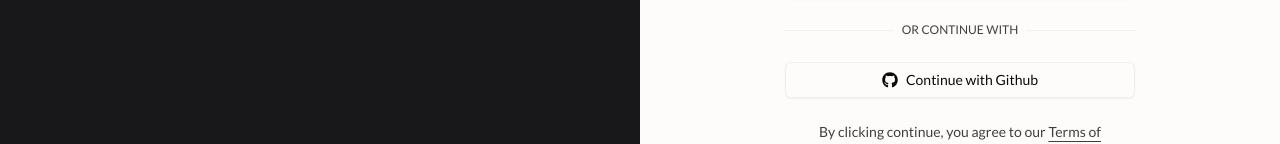
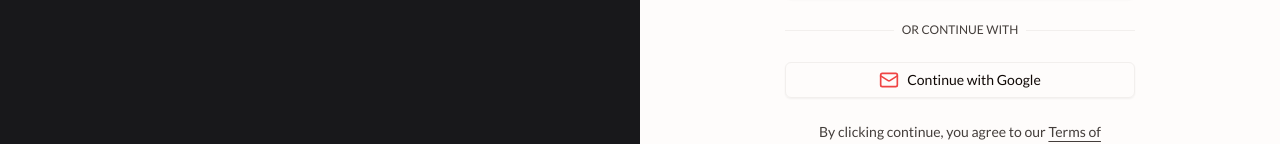
Before and after one commit to vibhuti171/hackathonCBS, a Next.js app: page / in a window 1280 px wide. Shown: the part 418-562 px from the top of the page. Built offline with nearby package versions, Linux system fonts and the light colour scheme; no server answers.

Commit message:
Add Google Sign-In button and integrate with NextAuth providers

```diff
--- /dev/null
+++ b/app/(auth)/_components/google-auth-button.tsx
@@ -0,0 +1,26 @@
+'use client';
+
+import { useSearchParams } from 'next/navigation';
+import { signIn } from 'next-auth/react';
+import { Button } from '@/components/ui/button';
+
+import  { MailIcon } from "lucide-react";
+
+export default function GoogleSignInButton() {
+  const searchParams = useSearchParams();
+  const callbackUrl = searchParams.get('callbackUrl');
+
+  return (
+    <Button
+      className="w-full"
+      variant="outline"
+      type="button"
+      onClick={() =>
+        signIn('google', { callbackUrl: callbackUrl ?? '/dashboard' })
+      }
+    >
+       <MailIcon className="w-5 h-5 mr-2 text-red-500" />
+      Continue with Google
+    </Button>
+  );
+}
--- a/app/(auth)/_components/user-auth-form.tsx
+++ b/app/(auth)/_components/user-auth-form.tsx
@@ -17,6 +17,7 @@ import { useForm } from 'react-hook-form';
 import { toast } from 'sonner';
 import * as z from 'zod';
 import GithubSignInButton from './github-auth-button';
+import GoogleSignInButton from './google-auth-button';
 
 const formSchema = z.object({
   email: z.string().email({ message: 'Enter a valid email address' })
@@ -87,7 +88,8 @@ export default function UserAuthForm() {
           </span>
         </div>
       </div>
-      <GithubSignInButton />
+      <GoogleSignInButton />
+
     </>
   );
 }
--- a/auth.config.ts
+++ b/auth.config.ts
@@ -1,12 +1,17 @@
 import { NextAuthConfig } from 'next-auth';
 import CredentialProvider from 'next-auth/providers/credentials';
 import GithubProvider from 'next-auth/providers/github';
+import GoogleProvider from 'next-auth/providers/google';
 
 const authConfig = {
   providers: [
     GithubProvider({
       clientId: process.env.GITHUB_ID ?? '',
       clientSecret: process.env.GITHUB_SECRET ?? ''
+    }),
+    GoogleProvider({
+       clientId: process.env.GOOGLE_ID ?? '',
+        clientSecret: process.env.GOOGLE_SECRET ?? ''
     }),
     CredentialProvider({
       credentials: {
@@ -24,13 +29,13 @@ const authConfig = {
           email: credentials?.email as string
         };
         if (user) {
-          // Any object returned will be saved in `user` property of the JWT
+
           return user;
         } else {
-          // If you return null then an error will be displayed advising the user to check their details.
+
           return null;
 
-          // You can also Reject this callback with an Error thus the user will be sent to the error page with the error message as a query parameter
+
         }
       }
     })
```
